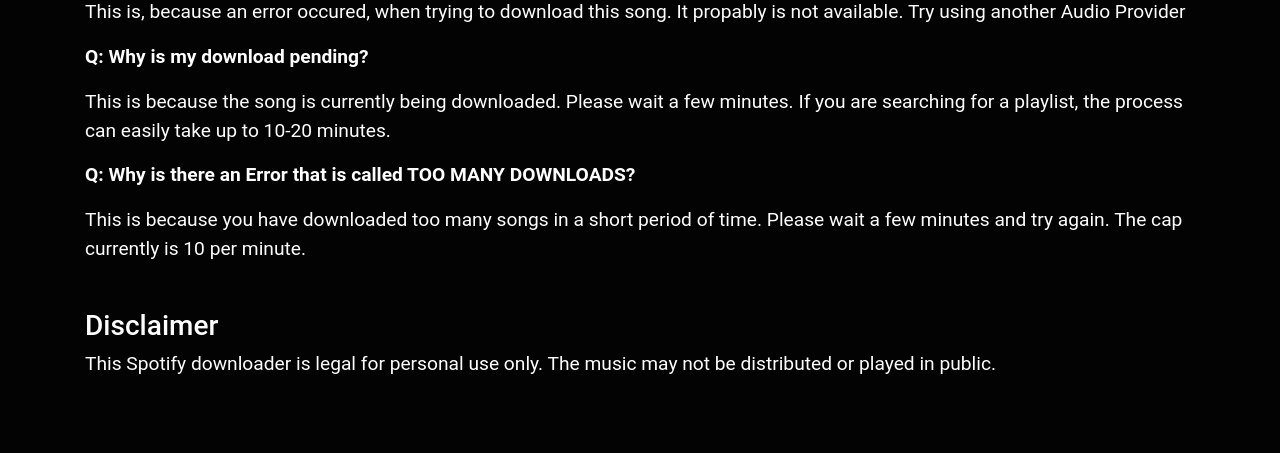
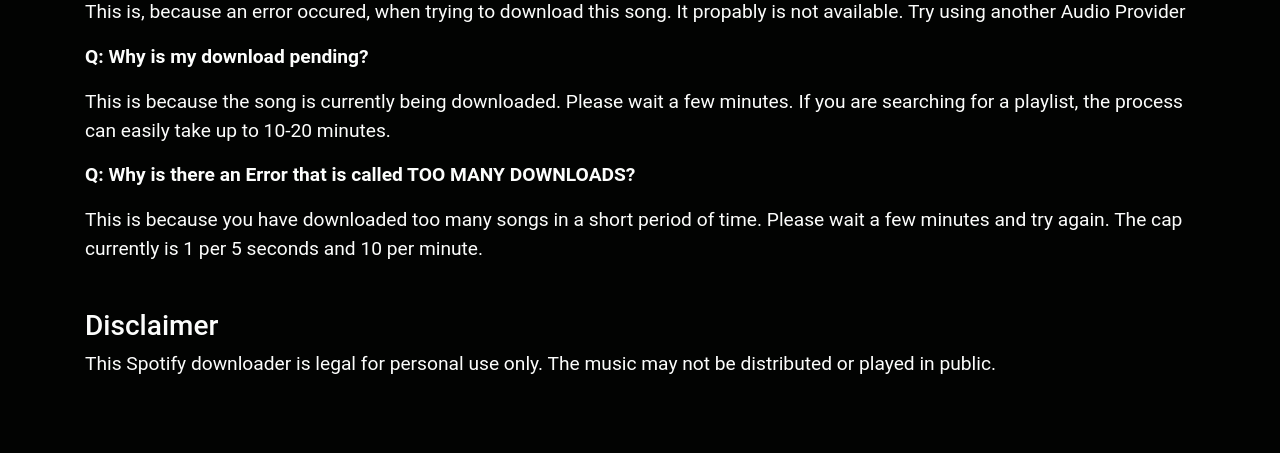
Before and after one commit to 2Friendly4You/SpotifyDownloader, a Flask app: page / in a window 1280 px wide. Shown: the part 991-1444 px from the top of the page. Run offline with Flask 3, Linux system fonts and the light colour scheme; some libraries are stand-ins or nearby versions.

Commit message:
Update rate limiting for search endpoint

```diff
--- a/app.py
+++ b/app.py
@@ -80,7 +80,7 @@ def index():
     return render_template('index.html', pending_requests=get_pending_requests())
 
 @app.route('/search', methods=['POST'])
-@limiter.limit("10/minute")
+@limiter.limit("1/5seconds;10/minute")
 def search():
     # add counter of amount of searches and save to json file
     with open('searches.json', 'r') as f:
--- a/templates/index.html
+++ b/templates/index.html
@@ -181,7 +181,7 @@
                 for a playlist, the process can easily take up to 10-20 minutes.</p>
             <p><b>Q: Why is there an Error that is called TOO MANY DOWNLOADS?</b></p>
             <p>This is because you have downloaded too many songs in a short period of time. Please wait a few minutes
-                and try again. The cap currently is 10 per minute.</p>
+                and try again. The cap currently is 1 per 5 seconds and 10 per minute.</p>
             <br>
             <h3>Disclaimer</h3>
             <p>This Spotify downloader is legal for personal use only. The music may not be distributed or played in
@@ -304,7 +304,7 @@
                         // Handle the failure, e.g., display an error message
                         console.error('Request failed:', textStatus, errorThrown);
                         var requestElement = $('#' + requestId);
-                        requestElement.find('span').text(search_query + ' (Error: ' + errorThrown +')');
+                        requestElement.find('span').text(search_query + ' (Error)');
                         requestElement.find('.spinner-border').remove();
                     });
 
```
